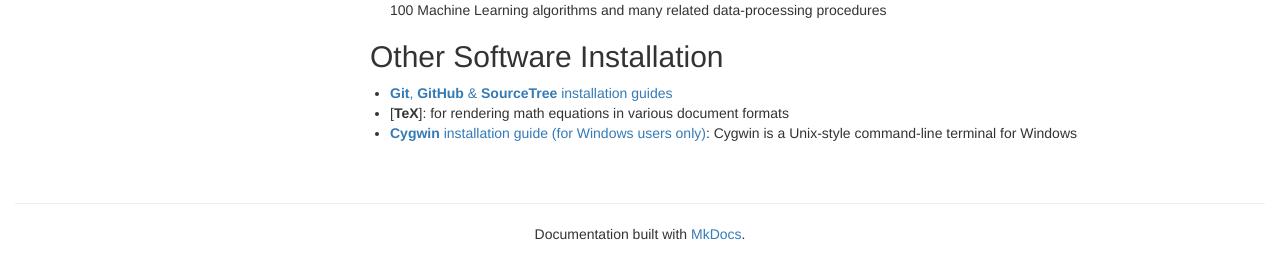
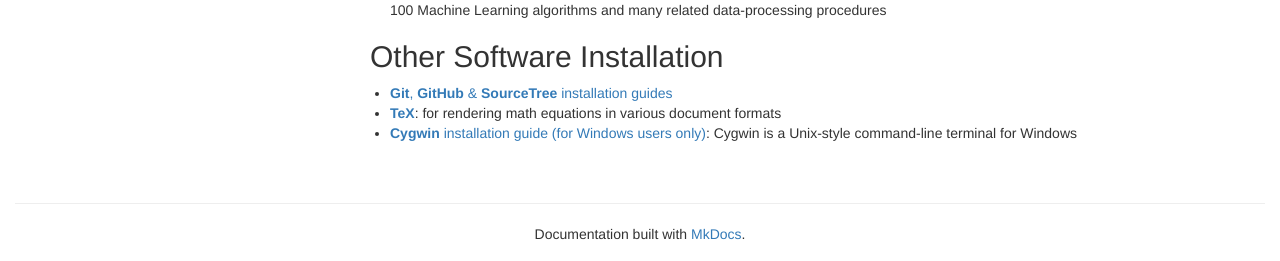
Before and after one commit to ChicagoBoothML/MachineLearning_Fall2015, an MkDocs documentation site: the page built from docs/Computing.md, in a window 1280 px wide and 900 px high, scrolled down 927 px. Shown: the part 636-897 px from the top of the window. Built offline with MkDocs 1.6.1, drawn with Linux system fonts in a browser that asks for light colours; nearby versions of some CDN libraries; old or Windows-style settings are respelled for this version of MkDocs; part of the change alters nothing that is shown.

```diff
--- a/docs/Computing.md
+++ b/docs/Computing.md
@@ -75,6 +75,6 @@ standardized interfaces with over 100 Machine Learning algorithms and many relat
 ## Other Software Installation
 
 - [**Git**, **GitHub** & **SourceTree** installation guides](Installation/Git, GitHub & SourceTree.md)
-- [**TeX**]: for rendering math equations in various document formats
+- [**TeX**](Installation/TeX): for rendering math equations in various document formats
 - [**Cygwin** installation guide (for Windows users only)](Installation/Cygwin.md):
 Cygwin is a Unix-style command-line terminal for Windows
```
